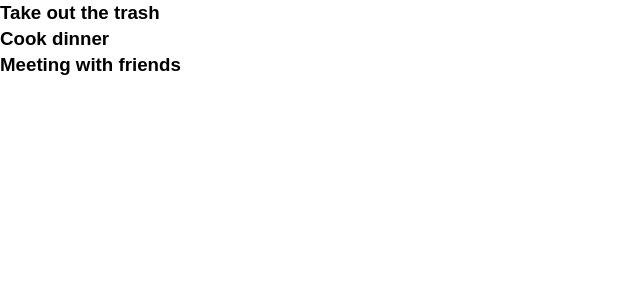
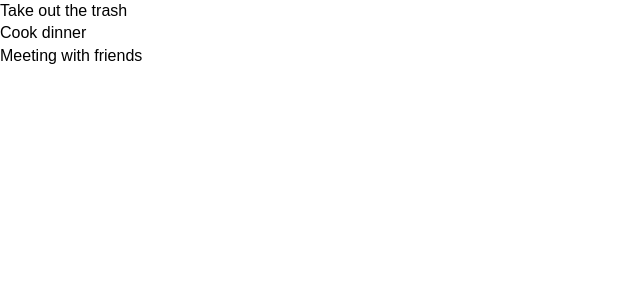
Before and after one commit to kristinauko/react_lesson, a React (Create React App) app: page / in a window 1280 px wide. Shown: the top 300 px of the page, without its empty margins (0-640 px from the left). Built offline with nearby package versions, Linux system fonts and the light colour scheme.

Commit message:
added PropTypes

```diff
--- a/src/components/TodoItem.js
+++ b/src/components/TodoItem.js
@@ -1,13 +1,19 @@
 import React, { Component } from 'react';
+import PropTypes from 'prop-types';
 
 export class TodoItem extends Component {
     render() {
         return (
             <div>
-
+            <p>{this.props.todo.title}</p>
             </div>
         )
     }
 }
 
+// PropTypes
+TodoItem.propTypes = {
+    todos: PropTypes.object.isRequired
+}
+
 export default TodoItem
--- a/src/components/Todos.js
+++ b/src/components/Todos.js
@@ -1,13 +1,18 @@
 import React, { Component } from 'react';
+import TodoItem from './TodoItem';
+import PropTypes from 'prop-types';
 
 class Todos extends Component {
     render () {
-        console.log(this.props.todos)
         return this.props.todos.map((todo) => (
-            <h3>{  todo.title }</h3>
+            <TodoItem  key={todo.id} todo={todo}/>
         ));
     }
 }
 
+// PropTypes
+Todos.propTypes = {
+    todos: PropTypes.array.isRequired
+}
 
 export default Todos;
```
